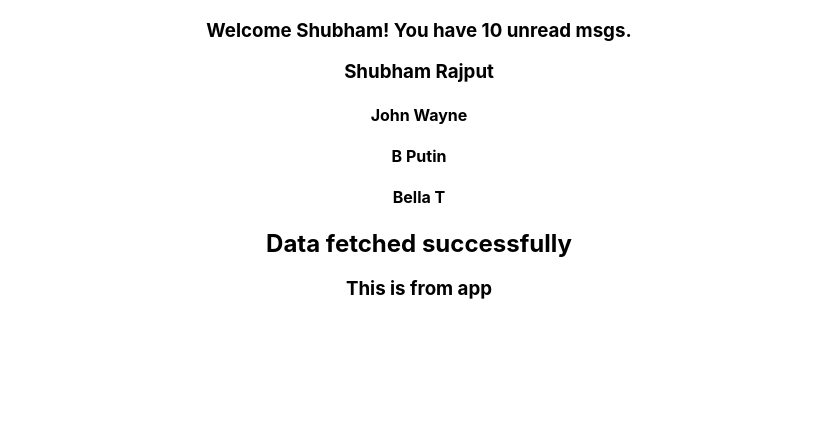
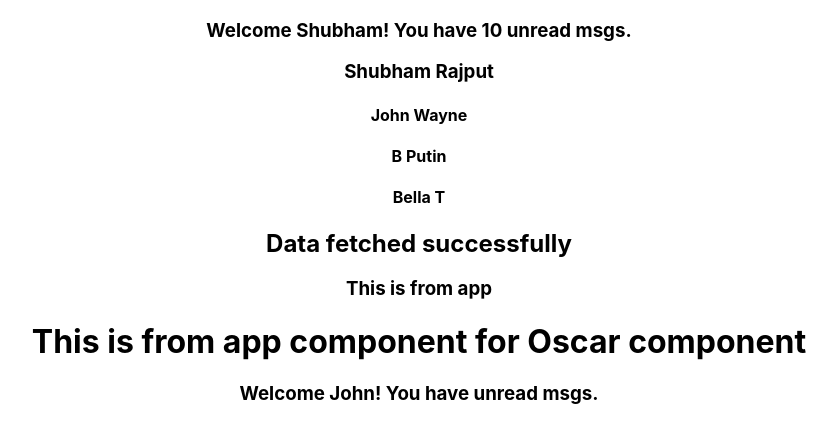
Before and after one commit to GeekShubhamRajput/react-js-learning, a React (Create React App) app in the folder react_typescript/: page / in a window 1280 px wide. Shown: the top 442 px of the page, without its empty margins (221-1058 px from the left). Built offline with nearby package versions, Linux system fonts and the light colour scheme.

Commit message:
Advanced Props
pass children elements

```diff
--- a/react_typescript/src/App.tsx
+++ b/react_typescript/src/App.tsx
@@ -3,6 +3,7 @@ import {Person} from "./components/Person"
 import {PersonList} from "./components/PersonList"
 import {Status} from "./components/Status"
 import {Heading} from "./components/Heading"
+import {Oscar} from "./components/Oscar"
 import './App.css';
 
 function App() {
@@ -34,6 +35,8 @@ function App() {
       <PersonList names={nameList} />
       <Status status="success" />
       <Heading>This is from app</Heading>
+      <Oscar><h1>This is from app component for Oscar component</h1></Oscar>
+      <Greet name="John" isLoggedIn={true} />
     </div>
   );
 }
--- /dev/null
+++ b/react_typescript/src/components/Oscar.tsx
@@ -0,0 +1,7 @@
+type OscarProps = {
+  children: React.ReactNode
+}
+
+export const Oscar = (props: OscarProps) => {
+  return <div>{props.children}</div>
+}
```
